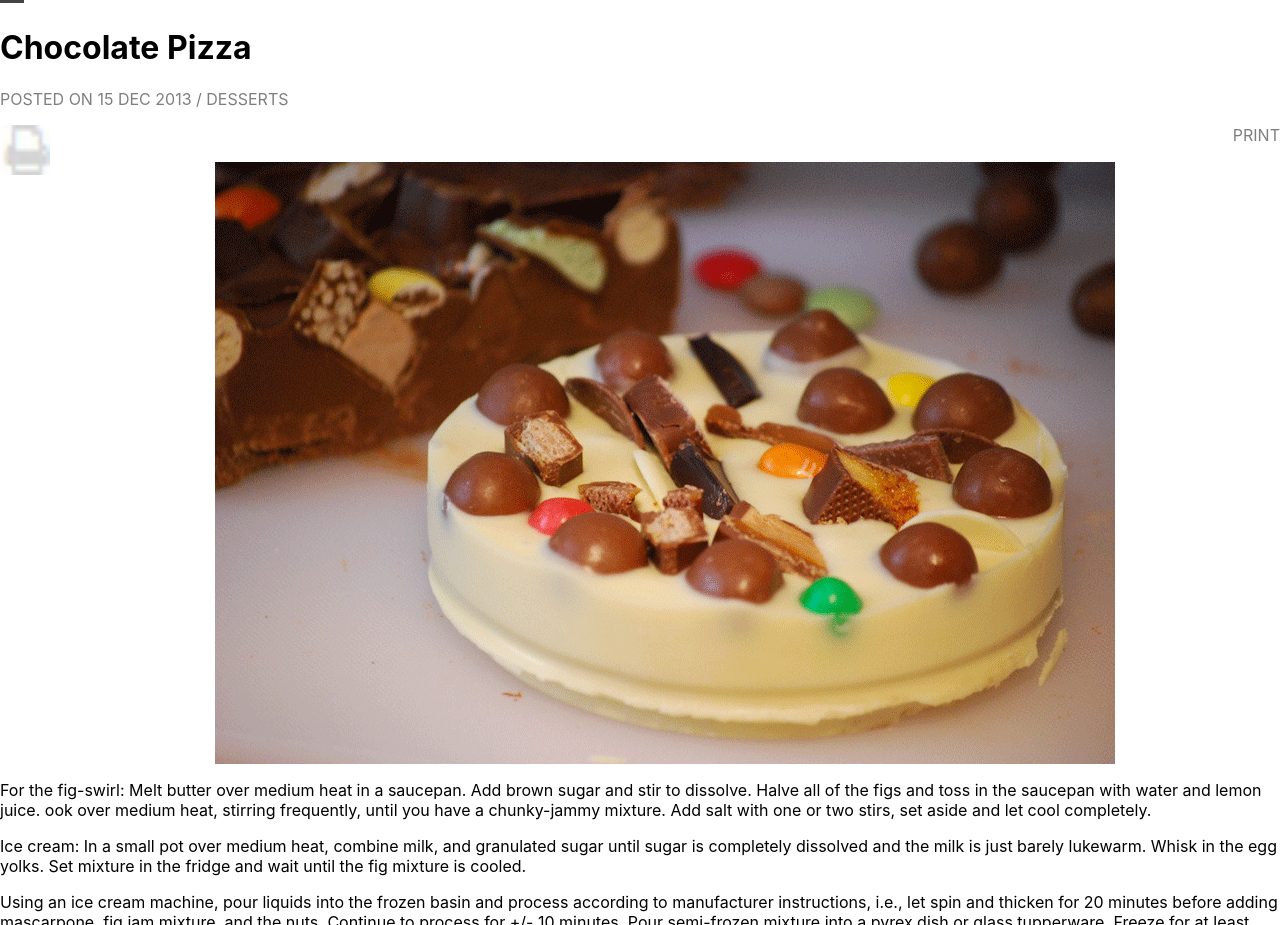
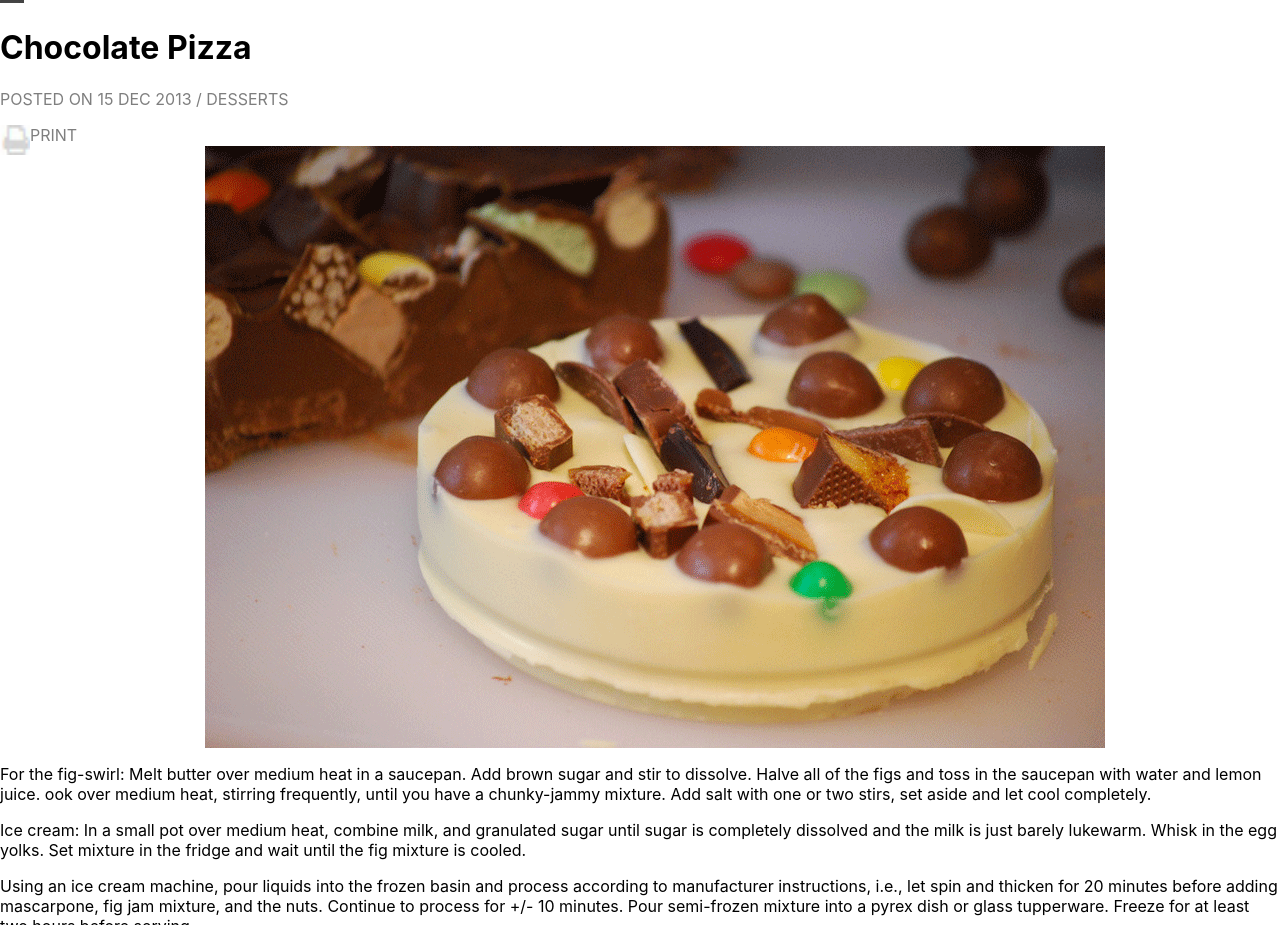
Before and after one commit to BPerardACLRepos/lab01-chocolate-pizza, a React (Create React App) app: page / in a window 1280 px wide. Shown: the part 869-1794 px from the top of the page. Built offline with nearby package versions, Linux system fonts and the light colour scheme.

Commit message:
imagesection2

```diff
--- a/src/ImageSection.module.css
+++ b/src/ImageSection.module.css
@@ -5,6 +5,7 @@
     opacity: 0.5;
 }
 .pright {
+    display: inline;
     text-align: right;
     opacity: 0.5;
 }
@@ -14,6 +15,6 @@
 }
 .print {
     float: left;
-    height: 50px;
-    width: 50px;
+    height: 30px;
+    width: 30px;
 }
```
